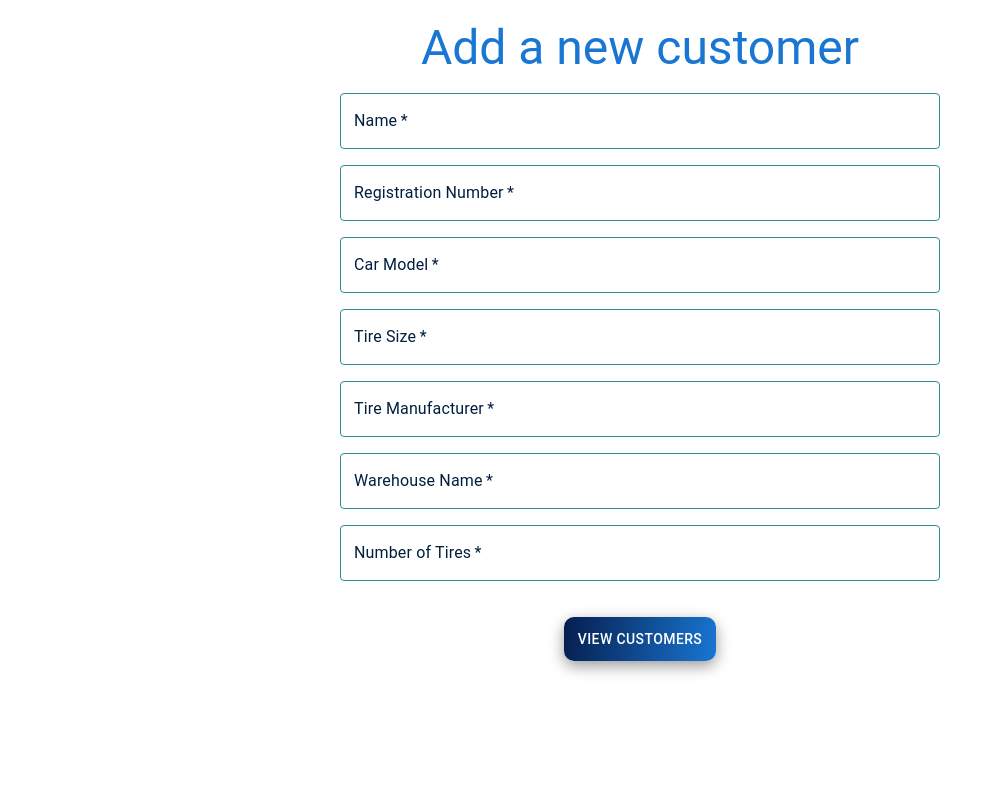
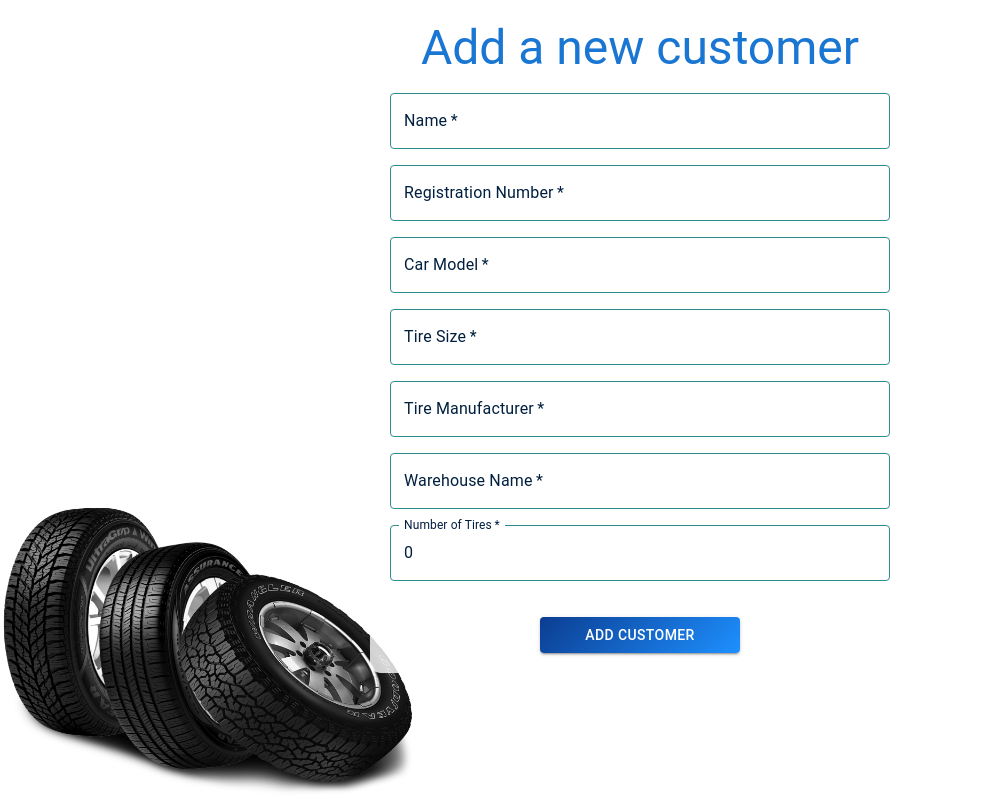
Before and after one commit to xtinabru/tire-service-app, a React (Vite) app in the folder front/Tire-service/: page /add-customer in a window 1280 px wide. Shown: the whole page, without its empty margins (0-1000 px from the left). Built offline with nearby package versions, Linux system fonts and the light colour scheme.

Commit message:
style: add styles for components

```diff
--- a/front/Tire-service/src/assets/components/CustomButton.tsx
+++ b/front/Tire-service/src/assets/components/CustomButton.tsx
@@ -1,15 +1,21 @@
-import React, { MouseEvent } from 'react';
+import React, { MouseEvent, ReactNode } from 'react';
 import { Button, Grid } from '@mui/material';
 import { Link } from 'react-router-dom';
+
+interface CustomButtonProps {
+  children: ReactNode;
+  to: string;
+}
 
 const CustomButton: React.FC<CustomButtonProps> = ({ children, to }) => (
   <Grid item>
     <Button
       variant="contained"
       style={{
-        background: 'linear-gradient(100deg, #051e4f, #1976d2)', // Изначальный цвет
+        background: 'linear-gradient(100deg, #051e4f, #1976d2)',
         color: '#ffffff',
-        padding: '10px 14px',
+        padding: '12px 16px',
+        margin: '2px',
         borderRadius: '10px',
         boxShadow: '0 5px 15px rgba(0, 0, 0, 0.4)',
         transition: '0.2s',
@@ -19,11 +25,11 @@ const CustomButton: React.FC<CustomButtonProps> = ({ children, to }) => (
       component={Link}
       to={to}
       onMouseOver={(e: MouseEvent<HTMLButtonElement>) => {
-        // Изменяем цвет на градиент при наведении
+
         e.currentTarget.style.background = 'linear-gradient(135deg, #1976d2, #2f8c8f)';
       }}
       onMouseOut={(e: MouseEvent<HTMLButtonElement>) => {
-        // Возвращаем исходный цвет
+
         e.currentTarget.style.background = 'linear-gradient(100deg, #051e4f, #1976d2)';
       }}
     >
--- a/front/Tire-service/src/assets/components/CustomerForm.tsx
+++ b/front/Tire-service/src/assets/components/CustomerForm.tsx
@@ -1,225 +1,141 @@
-import React, { useState } from 'react';
-import { TextField, Typography, Button } from '@mui/material'; // Импортируем необходимые компоненты из MUI
-import CustomButton from './CustomButton';
+import { useState, useEffect, ChangeEvent, FormEvent } from 'react';
+import { TextField, Typography, Button } from '@mui/material';
+import newCusPic from '../styles/images/new_customer_pic.png';
 
-interface CustomButtonProps {
-  children: ReactNode;
-  to: string;
+interface FormData {
+  customerName: string;
+  registrationNumber: string;
+  carModel: string;
+  tireSize: string;
+  tireManufacturer: string;
+  warehouseName: string;
+  numberOfTires: number;
 }
 
+const initialState: FormData = {
+  customerName: '',
+  registrationNumber: '',
+  carModel: '',
+  tireSize: '',
+  tireManufacturer: '',
+  warehouseName: '',
+  numberOfTires: 0,
+};
 
 export default function CustomerForms() {
-  const [customerName, setCustomerName] = useState('');
-  const [registrationNumber, setRegistrationNumber] = useState('');
-  const [carModel, setCarModel] = useState('');
-  const [tireSize, setTireSize] = useState('');
-  const [tireManufacturer, setTireManufacturer] = useState('');
-  const [warehouseName, setWarehouseName] = useState('');
-  const [numberOfTires, setNumberOfTires] = useState(0);
+  const [formData, setFormData] = useState<FormData>(initialState);
   const [isLoading, setIsLoading] = useState(false);
 
-  // clear the form
-  const clearForm = () => {
-    setCustomerName('');
-    setRegistrationNumber('');
-    setCarModel('');
-    setTireSize('');
-    setTireManufacturer('');
-    setWarehouseName('');
-    setNumberOfTires(0);
+  useEffect(() => {
+    document.body.style.backgroundImage = `url(${newCusPic})`;
+    document.body.style.backgroundRepeat = 'no-repeat';
+    document.body.style.backgroundSize = '420px 300px';
+    document.body.style.backgroundPosition = 'left bottom';
+
+    return () => {
+      document.body.style.backgroundImage = '';
+    };
+  }, []);
+
+  const clearForm = () => setFormData(initialState);
+
+  //
+  const handleChange = (e: ChangeEvent<HTMLInputElement>) => {
+    const { name, value } = e.target;
+    setFormData(prev => ({
+      ...prev,
+      [name]: name === 'numberOfTires' ? (value === '' ? 0 : parseInt(value)) : value,
+    }));
   };
 
-  function handleSubmitTheForm(e: React.FormEvent<HTMLFormElement>) {
-    e.preventDefault(); // prevent default
+  const handleSubmitTheForm = async (e: FormEvent<HTMLFormElement>) => {
+    e.preventDefault();
+    if (formData.numberOfTires < 0) return alert('Number of tires cannot be negative.');
 
-    if (numberOfTires < 0) { // check if tires negative number
-      alert('Number of tires cannot be negative.');
-      return;
-    }
-
-    const customerData = { // collect data from the state
-      customer_name: customerName,
-      car_registration_number: registrationNumber,
-      car_model: carModel || null, // null if not present
-      tire_size: tireSize || null,
-      tire_manufacturer: tireManufacturer || null,
-      warehouse_name: warehouseName || null,
-      number_of_tires: numberOfTires,
+    const customerData = {
+      customer_name: formData.customerName,
+      car_registration_number: formData.registrationNumber,
+      car_model: formData.carModel || null,
+      tire_size: formData.tireSize || null,
+      tire_manufacturer: formData.tireManufacturer || null,
+      warehouse_name: formData.warehouseName || null,
+      number_of_tires: formData.numberOfTires,
     };
 
     setIsLoading(true);
+    try {
+      const response = await fetch('http://localhost:3000/customers', {
+        method: 'POST',
+        headers: { 'Content-Type': 'application/json' },
+        body: JSON.stringify(customerData),
+      });
+      if (!response.ok) throw new Error('Network response was not ok');
+      alert('Customer added successfully!');
+      clearForm();
+    } catch (error: unknown) {
 
-    fetch('http://localhost:3000/customers', {
-      method: 'POST',
-      headers: {
-        'Content-type': 'application/json', // note that the data is in JSON
-      },
-      body: JSON.stringify(customerData), // object to JSON string
-    })
-      .then(response => {
-        if (!response.ok) {
-          throw new Error('Network response was not ok');
-        }
-        return response.json(); // processing the response
-      })
-      .then(data => {
-        console.log('Success:', data);
-        alert('Customer added successfully!');
-        // clear the form
-        clearForm();
-      })
-      .catch((error) => {
-        console.error('Error', error);
+      if (error instanceof Error) {
         alert('Error adding customer: ' + error.message);
-      })
-      .finally(() => {
-        setIsLoading(false);
-      });
-  }
+      }
+    } finally {
+      setIsLoading(false);
+    }
+  };
+
+  const renderTextField = (label: string, name: keyof FormData, type = 'text') => (
+    <TextField
+      label={label}
+      name={name}
+      type={type}
+      variant="outlined"
+      fullWidth
+      value={formData[name]}
+      onChange={handleChange}
+      required
+      InputLabelProps={{ style: { color: '#001f3f' } }}
+      InputProps={{ style: { backgroundColor: '#ffffff', color: '#001f3f' } }}
+      sx={{
+        '& .MuiOutlinedInput-root .MuiOutlinedInput-notchedOutline': { borderColor: '#2f8c8f' },
+        marginBottom: 2,
+      }}
+    />
+  );
 
   return (
-    <div style={{ maxWidth: 600, margin: 'auto', padding: '20px' }}>
-      <Typography variant="h3" sx={{ color: '#1976d2' }}gutterBottom textAlign="center">
+    <div style={{
+      maxWidth: 500,
+      margin: 'auto',
+      padding: '20px',
+      position: 'relative',
+      backgroundColor: 'rgba(255, 255, 255, 0.8)',
+      borderRadius: '10px',
+      zIndex: 2,
+    }}>
+      <Typography variant="h3" sx={{ color: '#1976d2' }} gutterBottom textAlign="center">
         Add a new customer
       </Typography>
       <form onSubmit={handleSubmitTheForm}>
-        <div>
-          <TextField
-            label="Name"
-            variant="outlined"
-            fullWidth
-            value={customerName}
-            onChange={(e) => setCustomerName(e.target.value)}
-            required
-            InputLabelProps={{ style: { color: '#001f3f' } }} // цвет метки
-            InputProps={{
-              style: { backgroundColor: '#ffffff', color: '#2f8c8f' }, // цвет поля
+        {renderTextField("Name", "customerName")}
+        {renderTextField("Registration Number", "registrationNumber")}
+        {renderTextField("Car Model", "carModel")}
+        {renderTextField("Tire Size", "tireSize")}
+        {renderTextField("Tire Manufacturer", "tireManufacturer")}
+        {renderTextField("Warehouse Name", "warehouseName")}
+        {renderTextField("Number of Tires", "numberOfTires", "number")}
+        <div style={{ display: 'flex', justifyContent: 'center', marginTop: '20px' }}>
+          <Button
+            type="submit"
+            variant="contained"
+            disabled={isLoading}
+            sx={{
+              background: 'linear-gradient(135deg, #0B3D91, #1E90FF)',
+              color: '#ffffff',
+              '&:hover': { backgroundColor: '#0056b3' },
+              width: '40%',
             }}
-            sx={{
-              '& .MuiOutlinedInput-root .MuiOutlinedInput-notchedOutline': { borderColor: '#2f8c8f' }, // цвет рамки
-              marginBottom: 2 // отступ между полями
-            }}
-          />
-        </div>
-
-        <div>
-          <TextField
-            label="Registration Number"
-            variant="outlined"
-            fullWidth
-            value={registrationNumber}
-            onChange={(e) => setRegistrationNumber(e.target.value)}
-            required
-            InputLabelProps={{ style: { color: '#001f3f' } }}
-            InputProps={{
-              style: { backgroundColor: '#ffffff', color: '#001f3f' },
-            }}
-            sx={{
-              '& .MuiOutlinedInput-root .MuiOutlinedInput-notchedOutline': { borderColor: '#2f8c8f' },
-              marginBottom: 2
-            }}
-          />
-        </div>
-
-        <div>
-          <TextField
-            label="Car Model"
-            variant="outlined"
-            fullWidth
-            value={carModel}
-            onChange={(e) => setCarModel(e.target.value)}
-            required
-            InputLabelProps={{ style: { color: '#001f3f' } }}
-            InputProps={{
-              style: { backgroundColor: '#ffffff', color: '#001f3f' },
-            }}
-            sx={{
-              '& .MuiOutlinedInput-root .MuiOutlinedInput-notchedOutline': { borderColor: '#2f8c8f' },
-              marginBottom: 2
-            }}
-          />
-        </div>
-
-        <div>
-          <TextField
-            label="Tire Size"
-            variant="outlined"
-            fullWidth
-            value={tireSize}
-            onChange={(e) => setTireSize(e.target.value)}
-            required
-            InputLabelProps={{ style: { color: '#001f3f' } }}
-            InputProps={{
-              style: { backgroundColor: '#ffffff', color: '#001f3f' },
-            }}
-            sx={{
-              '& .MuiOutlinedInput-root .MuiOutlinedInput-notchedOutline': { borderColor: '#2f8c8f' },
-              marginBottom: 2
-            }}
-          />
-        </div>
-
-        <div>
-          <TextField
-            label="Tire Manufacturer"
-            variant="outlined"
-            fullWidth
-            value={tireManufacturer}
-            onChange={(e) => setTireManufacturer(e.target.value)}
-            required
-            InputLabelProps={{ style: { color: '#001f3f' } }}
-            InputProps={{
-              style: { backgroundColor: '#ffffff', color: '#001f3f' },
-            }}
-            sx={{
-              '& .MuiOutlinedInput-root .MuiOutlinedInput-notchedOutline': { borderColor: '#2f8c8f' },
-              marginBottom: 2
-            }}
-          />
-        </div>
-
-        <div>
-          <TextField
-            label="Warehouse Name"
-            variant="outlined"
-            fullWidth
-            value={warehouseName}
-            onChange={(e) => setWarehouseName(e.target.value)}
-            required
-            InputLabelProps={{ style: { color: '#001f3f' } }}
-            InputProps={{
-              style: { backgroundColor: '#ffffff', color: '#001f3f' },
-            }}
-            sx={{
-              '& .MuiOutlinedInput-root .MuiOutlinedInput-notchedOutline': { borderColor: '#2f8c8f' },
-              marginBottom: 2
-            }}
-          />
-        </div>
-
-        <div>
-          <TextField
-            label="Number of Tires"
-            type="number"
-            variant="outlined"
-            fullWidth
-            value={numberOfTires || ''}
-            onChange={(e) => setNumberOfTires(e.target.value === '' ? 0 : parseInt(e.target.value, 10))}
-            required
-            InputLabelProps={{ style: { color: '#001f3f' } }}
-            InputProps={{
-              style: { backgroundColor: '#ffffff', color: '#001f3f' },
-            }}
-            sx={{
-              '& .MuiOutlinedInput-root .MuiOutlinedInput-notchedOutline': { borderColor: '#2f8c8f' },
-              marginBottom: 2
-            }}
-          />
-        </div>
-
-        {/* Оборачивание кнопки в контейнер с flexbox для центрирования */}
-        <div style={{ display: 'flex', justifyContent: 'center', marginTop: '20px' }}>
-        <CustomButton to="/customers">View Customers</CustomButton>
+          >
+            {isLoading ? 'Adding...' : 'Add Customer'}
+          </Button>
         </div>
       </form>
     </div>
--- a/front/Tire-service/src/assets/components/CustomerList.tsx
+++ b/front/Tire-service/src/assets/components/CustomerList.tsx
@@ -1,5 +1,6 @@
 import { useState, useEffect } from 'react';
 import { useNavigate } from 'react-router-dom';
+import { TextField, Typography, Button, List, ListItem, ListItemText } from '@mui/material';
 
 
 interface Customer {
@@ -9,57 +10,67 @@ interface Customer {
 }
 
 export default function CustomerList() {
-
-  // create state for customer list
   const [customers, setCustomers] = useState<Customer[]>([]);
   const [searchTerm, setSearchTerm] = useState('');
-  const navigate = useNavigate(); // initialized useNavigate
+  const navigate = useNavigate();
 
-  // use useEffect to request data from the server
   useEffect(() => {
     fetch('http://localhost:3000/customers')
       .then(response => response.json())
       .then(data => {
-        setCustomers(data); // save received data into the state
+        setCustomers(data);
       })
       .catch(error => {
         console.error('Error fetching customers:', error);
       });
   }, []);
 
-  function handleViewDetails(customerId: number) {
-    // navigate to the page with the details
+  const handleViewDetails = (customerId: number) => {
     navigate(`/customers/${customerId}`);
-  }
+  };
 
-  // Filter customers based on the search term
   const filteredCustomers = customers.filter(customer =>
     customer.customer_name.toLowerCase().includes(searchTerm.toLowerCase()) ||
     customer.car_registration_number.toLowerCase().includes(searchTerm.toLowerCase())
   );
 
   return (
-    <div className="customer-list">
-      <h2>Our customers</h2>
-      {/* Search input */}
-      <input
-        type="text"
-        placeholder="Search by name or registration number"
+    <div style={{ padding: '20px', maxWidth: '100%', maxHeight: '100vh', overflowY: 'auto' }}>
+      <Typography variant="h4" gutterBottom textAlign="center" sx={{ color: '#1976d2' }}>
+        Our Customers
+      </Typography>
+      <TextField
+        label="Search by name or registration number"
+        variant="outlined"
+        fullWidth
         value={searchTerm}
         onChange={(e) => setSearchTerm(e.target.value)}
-        style={{ marginBottom: '10px', padding: '5px', width: '300px' }}
+        sx={{
+          marginTop:2,
+          marginBottom: 2,
+          marginLeft: 44,
+          textAlign: 'center',
+          maxWidth: '58%',
+          '& .MuiOutlinedInput-root .MuiOutlinedInput-notchedOutline': { borderColor: '#2f8c8f' },
+        }}
       />
-      <ul>
-        {/* Use filteredCustomers instead of customers */}
+      <List
+      sx={{
+        marginBottom: 10,
+        marginLeft: 42,
+        maxWidth: '60%',
+        '& .MuiOutlinedInput-root .MuiOutlinedInput-notchedOutline': { borderColor: '#2f8c8f' },
+      }}>
         {filteredCustomers.map((customer) => (
-          <li key={customer.id}>
-            {customer.customer_name} - {customer.car_registration_number}
-            <button onClick={() => handleViewDetails(customer.id)}>
+          <ListItem key={customer.id} secondaryAction={
+            <Button variant="contained" onClick={() => handleViewDetails(customer.id)} sx={{ backgroundColor: '#1976d2', color: '#ffffff' }}>
               View Details
-            </button>
-          </li>
+            </Button>
+          }>
+            <ListItemText primary={customer.customer_name} secondary={customer.car_registration_number} />
+          </ListItem>
         ))}
-      </ul>
+      </List>
     </div>
   );
 }
--- a/front/Tire-service/src/assets/components/HomePage.tsx
+++ b/front/Tire-service/src/assets/components/HomePage.tsx
@@ -3,8 +3,9 @@ import CustomButton from './CustomButton';
 import styles from './StylesThings';
 
 
-const textAlignValue: 'center' = 'center';
-const positionValue: 'absolute' = 'absolute';
+const textAlignValue = 'center' as const;
+const positionValue = 'absolute' as const;
+
 
 function HomePage() {
   return (
--- a/front/Tire-service/src/assets/components/StylesThings.tsx
+++ b/front/Tire-service/src/assets/components/StylesThings.tsx
@@ -1,13 +1,18 @@
 import { CSSProperties } from 'react';
 
-const styles: Record<string, CSSProperties> = {
+
+interface ExtendedCSSProperties extends CSSProperties {
+  WebkitTextStroke?: string;
+}
+
+const styles: Record<string, ExtendedCSSProperties> = {
   background: {
     opacity: 0.8,
   },
   toolbar: {
     color: '#ffffff',
-    textAlign: 'center' as const, // Указываем фиксированное значение
-    position: 'absolute' as const, // Указываем правильный тип для position
+    textAlign: 'center',
+    position: 'absolute',
     top: 0,
     width: '100%',
   },
@@ -15,19 +20,18 @@ const styles: Record<string, CSSProperties> = {
     padding: '80px',
     margin: '45vh auto',
     width: '90%',
-    textAlign: 'center' as const, // Указываем тип для textAlign
+    textAlign: 'center',
     backgroundColor: 'rgba(255, 255, 255, 0.8)',
     borderRadius: '0px',
     boxShadow: '0px 10px 20px rgba(0, 0, 0, 1)',
-
   },
   footer: {
     fontFamily: 'Poppins, sans-serif',
     backgroundColor: 'rgba(255, 255, 255, 0.7)',
     color: '#1a1a1a',
     padding: '4px',
-    textAlign: 'center' as const, // Указываем правильное значение textAlign
-    position: 'absolute' as const, // Указываем правильное значение для position
+    textAlign: 'center',
+    position: 'absolute',
     bottom: 0,
     width: '100%',
     textShadow: '2px 2px 3px rgba(255, 255, 255, 1)',
@@ -38,10 +42,8 @@ const styles: Record<string, CSSProperties> = {
     fontSize: '2.4rem',
     textShadow: '3px 3px 3px rgba(11, 61, 145, 0.4)',
     color: '#0B3D91',
-    '-webkit-text-stroke': '0.5px white', // добавляем белую обводку
-    textStroke: '1px white', // для поддержки других браузеров
+    WebkitTextStroke: '0.5px white',
   },
-
 };
 
 export default styles;
--- a/front/Tire-service/src/assets/components/TireForm.tsx
+++ b/front/Tire-service/src/assets/components/TireForm.tsx
@@ -1,6 +1,16 @@
-import React, { useState, useEffect } from 'react';
+import { useState, useEffect, useCallback } from 'react';
 import { useParams } from 'react-router-dom';
-
+import {
+  TextField,
+  Button,
+  Typography,
+  Table,
+  TableBody,
+  TableCell,
+  TableHead,
+  TableRow,
+} from '@mui/material';
+import newCusPic from '../styles/images/new_customer_pic.png';
 
 interface TireFormProps {
   onTireAdded: () => void;
@@ -22,18 +32,32 @@ export default function TireForm({ onTireAdded }: TireFormProps) {
   const [tires, setTires] = useState<Tire[]>([]);
 
   useEffect(() => {
-    fetchTires();
-  }, [parsedCustomerId]);
+    document.body.style.backgroundImage = `url(${newCusPic})`;
+    document.body.style.backgroundRepeat = 'no-repeat';
+    document.body.style.backgroundSize = '420px 300px';
+    document.body.style.backgroundPosition = 'left bottom';
 
-  const fetchTires = () => {
+    return () => {
+      document.body.style.backgroundImage = '';
+      document.body.style.backgroundRepeat = '';
+      document.body.style.backgroundSize = '';
+      document.body.style.backgroundPosition = '';
+    };
+  }, []);
+
+  const fetchTires = useCallback(() => {
     fetch(`http://localhost:3000/customers/${parsedCustomerId}/tires`)
       .then(response => response.json())
       .then(data => {
-        console.log('Fetched Tires:', data); // Логируем полученные шины
+        console.log('Fetched Tires:', data);
         setTires(data);
       })
       .catch(error => console.error('Error fetching tires:', error));
-  };
+  }, [parsedCustomerId]);
+
+  useEffect(() => {
+    fetchTires();
+  }, [fetchTires]);
 
   function handleSubmit(e: React.FormEvent<HTMLFormElement>) {
     e.preventDefault();
@@ -41,7 +65,7 @@ export default function TireForm({ onTireAdded }: TireFormProps) {
     const newTire = {
       tire_size,
       tire_manufacturer,
-      tire_position
+      tire_position,
     };
 
     console.log('Submitting Tire with data:', newTire);
@@ -65,64 +89,88 @@ export default function TireForm({ onTireAdded }: TireFormProps) {
   }
 
   return (
-    <form onSubmit={handleSubmit}>
+    <div style={{ padding: '20px', maxWidth: '100%', margin: '0 auto', maxHeight: '100vh', overflowY: 'auto' }}>
       <div>
-        <label>
-          Tire Size:
-          <input
-            type="text"
+        <Typography variant="h4" gutterBottom textAlign="center">
+          Add Tire
+        </Typography>
+        <form onSubmit={handleSubmit} style={{ marginBottom: '20px' }}>
+          <TextField
+            label="Tire Size"
+            variant="outlined"
             value={tire_size}
             onChange={(e) => setSize(e.target.value)}
             required
+            style={{ marginBottom: '30px', marginLeft: '30%', marginTop: '1%', width: '40%' }}
           />
-        </label>
-      </div>
-      <div>
-        <label>
-          Manufacturer:
-          <input
-            type="text"
+          <TextField
+            label="Manufacturer"
+            variant="outlined"
             value={tire_manufacturer}
             onChange={(e) => setManufacturer(e.target.value)}
             required
+            style={{ marginBottom: '30px', marginLeft: '30%', width: '40%' }}
           />
-        </label>
-      </div>
-      <div>
-        <label>
-          Position:
-          <input
-            type="text"
+          <TextField
+            label="Position"
+            variant="outlined"
             value={tire_position}
             onChange={(e) => setPosition(e.target.value)}
             required
+            style={{ marginBottom: '30px', marginLeft: '30%', width: '40%' }}
           />
-        </label>
+          <div style={{ display: 'flex', justifyContent: 'center', marginTop: '10px' }}>
+            <Button type="submit" variant="contained" color="primary" style={{ width: '15%', marginBottom: '2px' }}>
+              Add Tire
+            </Button>
           </div>
-      <button type="submit">Add Tire</button>
-      <h2>Tires in stock</h2>
+        </form>
+      </div>
+
+      <div style={{
+        marginBottom: '80px',
+        marginLeft: '30%',
+        width: '40%',
+        position: 'relative',
+        textAlign: 'center',
+        backgroundColor: 'rgba(255, 255, 255, 0.9)',
+        borderRadius: '10px',
+        padding: '20px',
+      }}>
+        <Typography variant="h4" gutterBottom>
+          Tires in stock
+        </Typography>
         {tires.length > 0 ? (
-        <table>
-          <thead>
-            <tr>
-              <th>Tire Size</th>
-              <th>Manufacturer</th>
-              <th>Position</th>
-            </tr>
-          </thead>
-          <tbody>
+          <Table style={{
+            marginBottom: '20px',
+            marginLeft: '8%',
+            width: '80%',
+            position: 'relative',
+            textAlign: 'center',
+          }}>
+            <TableHead>
+              <TableRow>
+                <TableCell align="center" style={{ borderBottom: 'none' }}>Tire Size</TableCell>
+                <TableCell align="center" style={{ borderBottom: 'none' }}>Manufacturer</TableCell>
+                <TableCell align="center" style={{ borderBottom: 'none' }}>Position</TableCell>
+              </TableRow>
+            </TableHead>
+            <TableBody>
               {tires.map(tire => (
-              <tr key={tire.id}>
-                <td>{tire.tire_size}</td>
-                <td>{tire.tire_manufacturer}</td>
-                <td>{tire.tire_position}</td>
-              </tr>
+                <TableRow key={tire.id}>
+                  <TableCell align="center" style={{ borderBottom: 'none' }}>{tire.tire_size}</TableCell>
+                  <TableCell align="center" style={{ borderBottom: 'none' }}>{tire.tire_manufacturer}</TableCell>
+                  <TableCell align="center" style={{ borderBottom: 'none' }}>{tire.tire_position}</TableCell>
+                </TableRow>
               ))}
-          </tbody>
-        </table>
+            </TableBody>
+          </Table>
         ) : (
-        <p>No tires found for this customer.</p>
+          <Typography variant="body1">
+            No tires found for this customer.
+          </Typography>
         )}
-    </form>
+      </div>
+    </div>
   );
 }
```
Also changed, not shown: front/Tire-service/src/assets/components/CustomerPage.tsx (+44 -40 lines), front/Tire-service/src/assets/components/PrintLabels.tsx (+37 -14 lines). Lines whose indentation alone changed are shown as unchanged.
